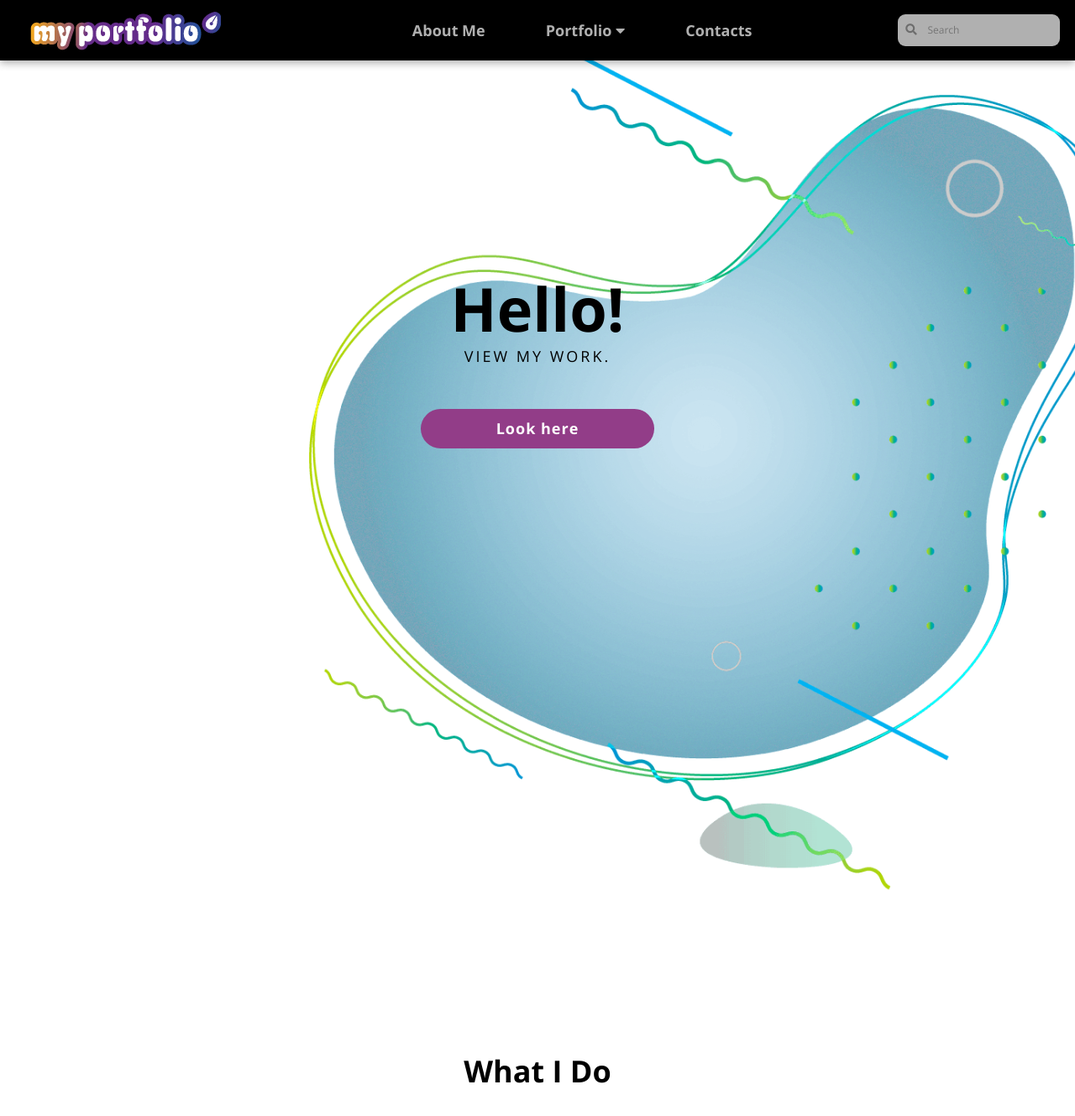
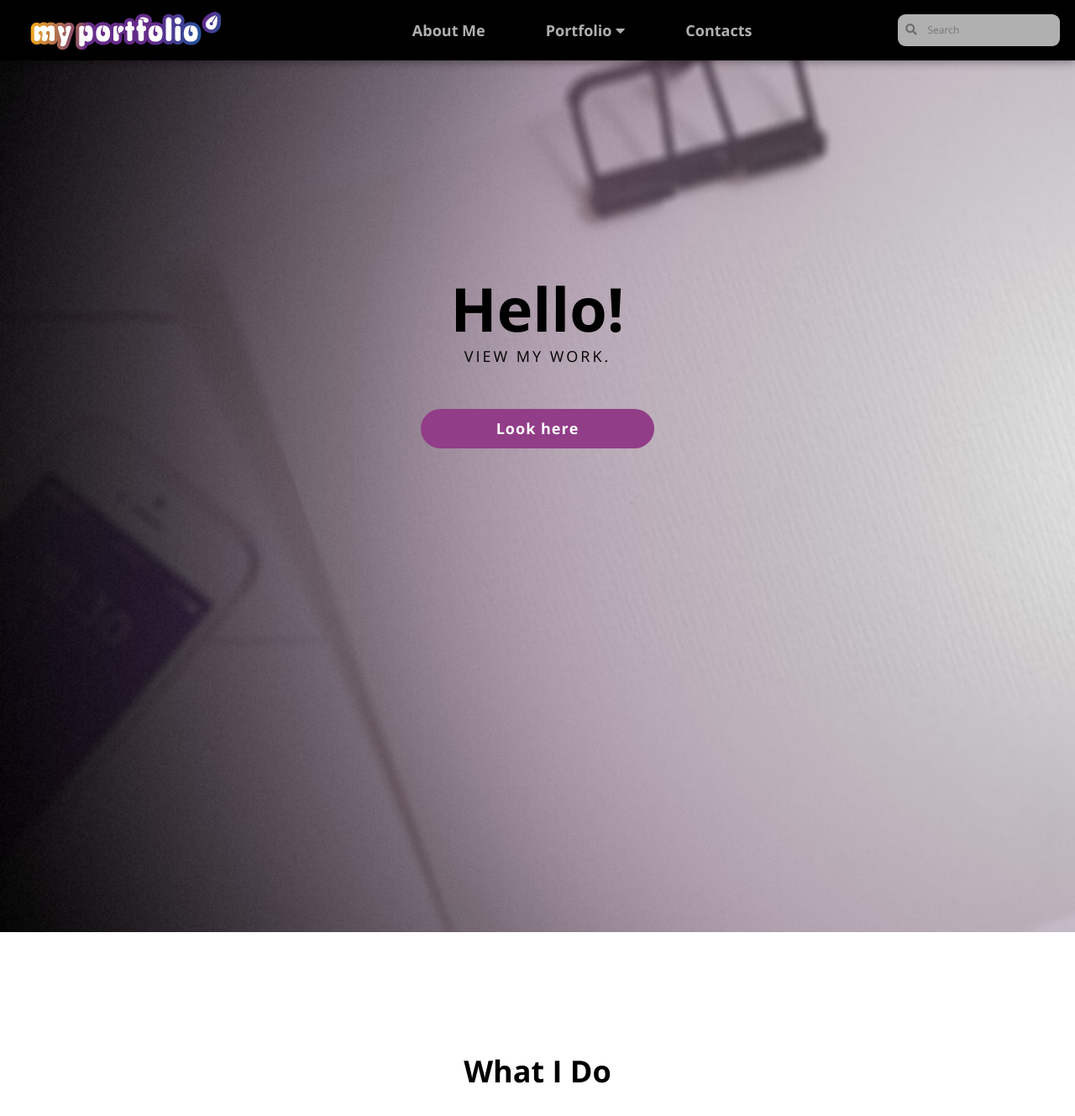
Before and after one commit to LiliyaMilanova/myportfolio, a Jekyll site: the page built from index.html, in a window 1280 px wide and 1400 px high. Shown: the top 1329 px of the window at 84% size. Built offline with Jekyll 4.4.1, drawn with Linux system fonts in a browser that asks for light colours; nearby versions of some CDN libraries.

Commit message:
Update styles.css

```diff
--- a/css/styles.css
+++ b/css/styles.css
@@ -20,7 +20,7 @@ body {
     display: flex;
     flex-wrap: wrap;
     justify-content: center;
-    background-image: url(/myportfolio/images/hero_image_my_portfolio.png);
+    background-image: url(/myportfolio/images/hero_image_my_portfolio.jpg);
     background-size: cover;
     padding: 18rem 0 32rem 0;
     max-width: 100%;
```
